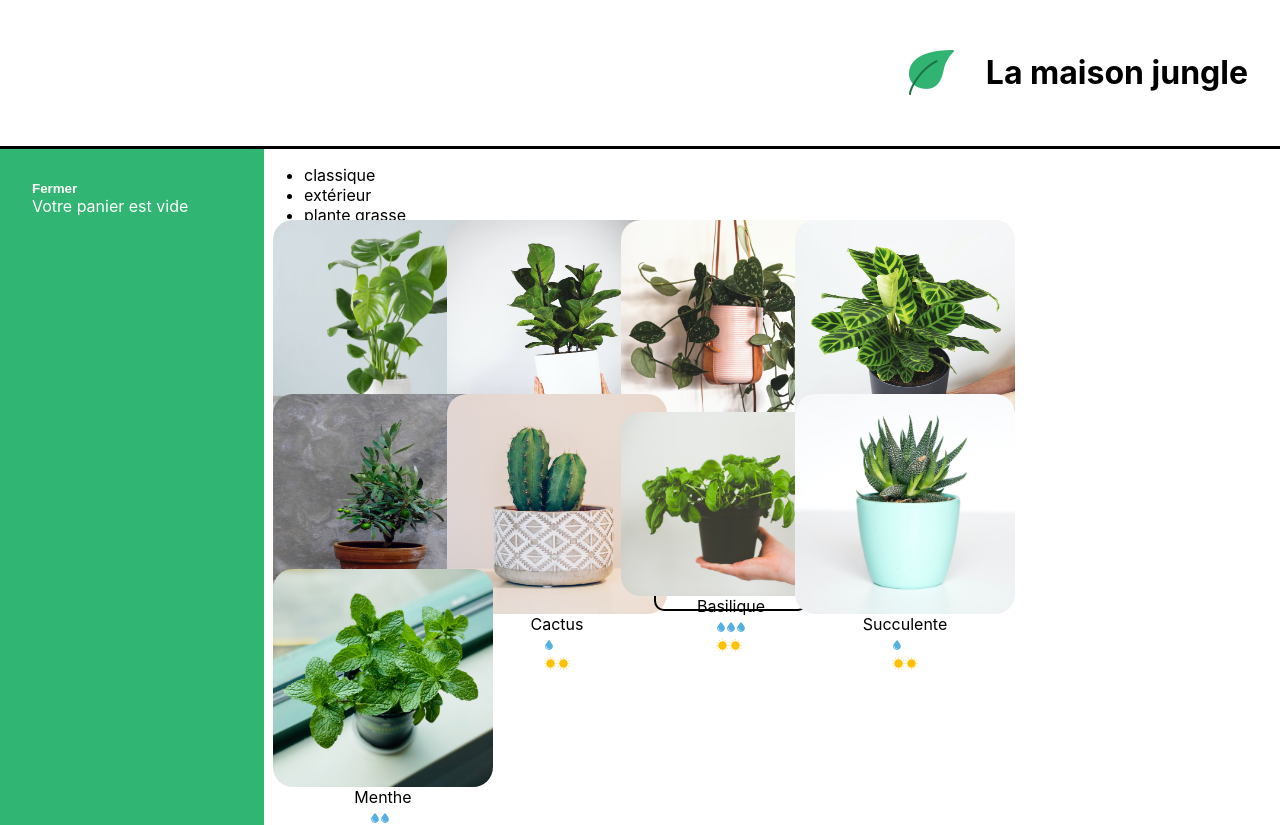
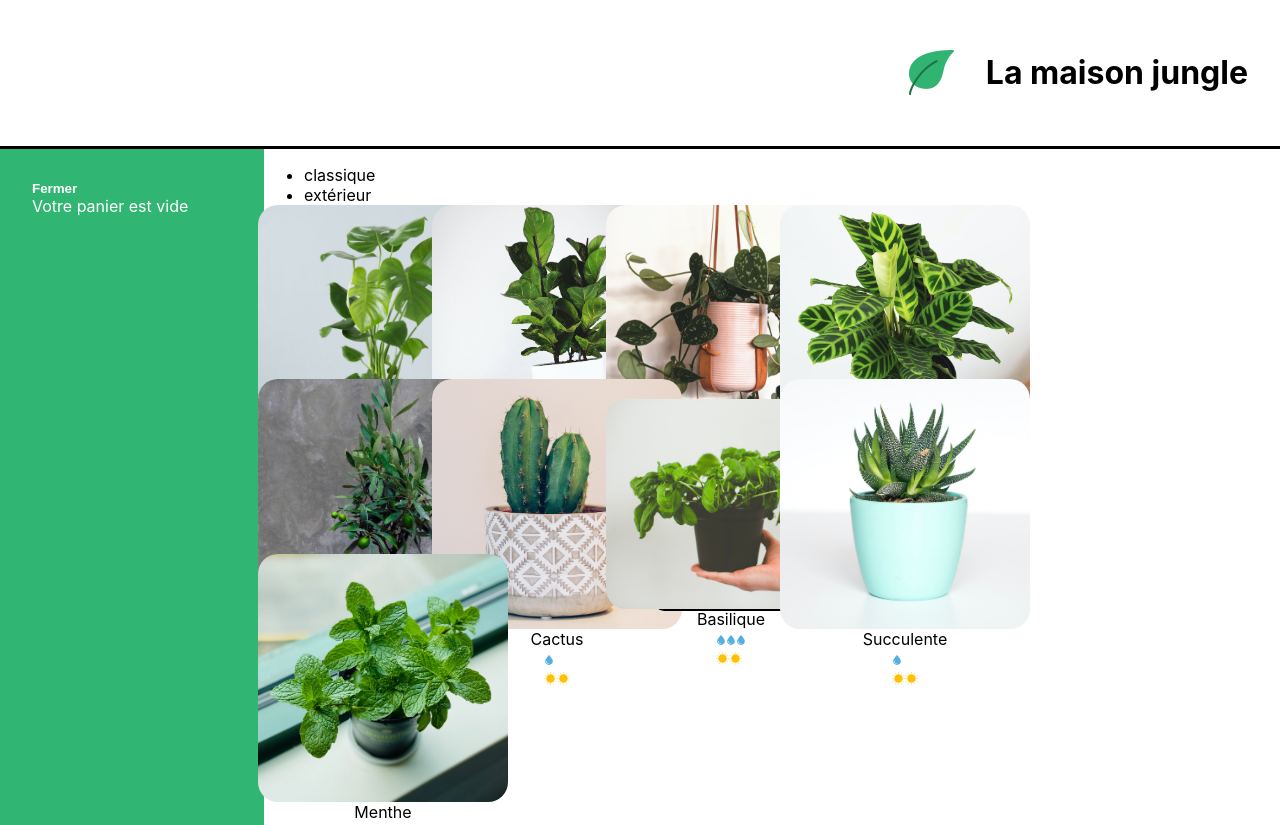
Before and after one commit to AdalbertPungu/Reactjs-Projects, a React (Create React App) app in the folder la-maison-jungle/: page / in a window 1280 px wide. Shown: the top 825 px of the page. Built offline with nearby package versions, Linux system fonts and the light colour scheme.

Commit message:
Add price

```diff
--- a/la-maison-jungle/src/styles/PlantItem.css
+++ b/la-maison-jungle/src/styles/PlantItem.css
@@ -1,7 +1,8 @@
 .lmj-plant-item-cover {
-	height: 220px;
-	width: 220px;
+	height: 250px;
+	width: 250px;
 	border-radius: 20px;
+	object-fit: cover;
 }
 
 .lmj-plant-item {
@@ -11,4 +12,16 @@
 	justify-content: center;
 	flex-direction: column;
 	text-transform: capitalize;
+	position: relative;
 }
+
+.lmj-plant-item-price {
+	position: absolute;
+	border-radius: 20px 20px 20px 0;
+	background-color: #31b472;
+	color: white;
+	padding: 15px;
+	right: 0;
+	top: 0;
+	font-weight: 500;
+}
```
